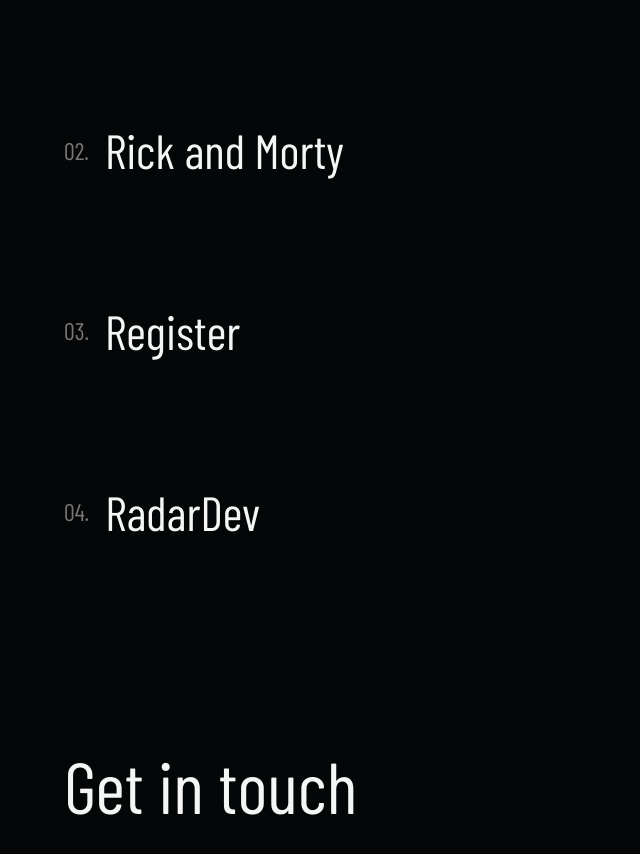
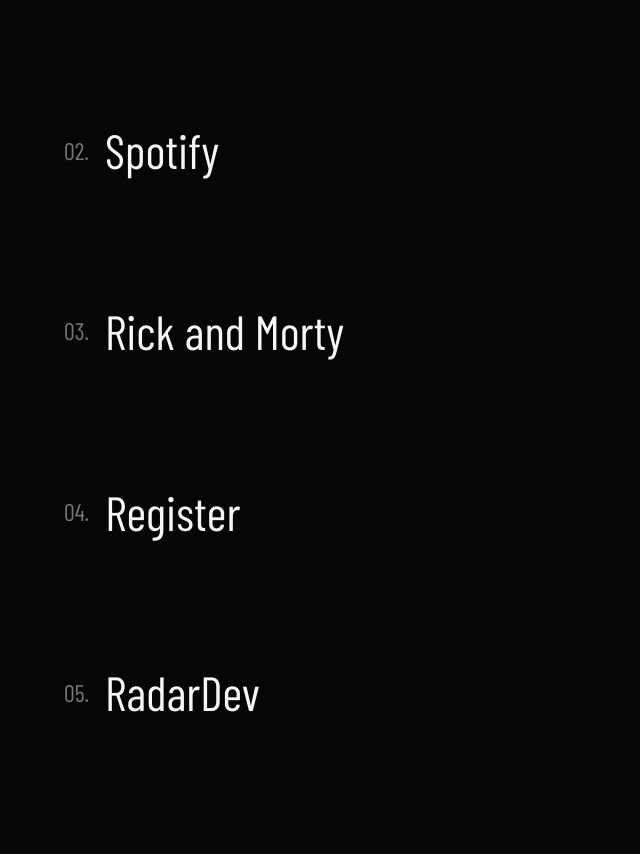
Before and after one commit to evandrotvc/my-portfolio, a plain HTML site: page index.html in a window 1280 px wide. Shown: the part 1093-1947 px from the top of the page, without its empty margins (0-640 px from the left). Drawn offline with nearby package versions, Linux system fonts and the light colour scheme; files whose address does not match are found by name; a web font is replaced by a local one.

Commit message:
feat: added spotify project in portfolio

```diff
--- a/index.html
+++ b/index.html
@@ -75,13 +75,19 @@
 
         <div class="list-item py-6">
             <h5 class="color-gray mr-2">02.</h5>
+            <a href="https://vocal-biscochitos-99b925.netlify.app/" target="_blank"><h3>Spotify</h3></a>
+            <img src="./portfolio/img/spotify.jpg" class="img-project" alt="">
+        </div>
+
+        <div class="list-item py-6">
+            <h5 class="color-gray mr-2">03.</h5>
             <a href="https://resonant-pegasus-ee4b65.netlify.app/" target="_blank"><h3>Rick and Morty</h3></a>
             <img src="./portfolio//img/rickandmorty.jpeg" class="img-project" alt="">
 
         </div>
 
         <div class="list-item py-6">
-            <h5 class="color-gray mr-2">03.</h5>
+            <h5 class="color-gray mr-2">04.</h5>
             <a href="https://github.com/evandrotvc/RegisterProject" target="_blank"><h3>Register</h3></a>
             <img src="./portfolio/img/login.png" class="img-project" alt="">
 
@@ -89,7 +95,7 @@
 
 
         <div class="list-item py-6">
-            <h5 class="color-gray mr-2">04.</h5>
+            <h5 class="color-gray mr-2">05.</h5>
             <a href="https://github.com/evandrotvc/App-Radar-Developers" target="_blank"><h3>RadarDev</h3></a>
             <img src="./portfolio/img/TinderDev.png" class="img-project" alt="">
         </div>
```
Also changed, not shown: portfolio/img/spotify.jpg (added).
